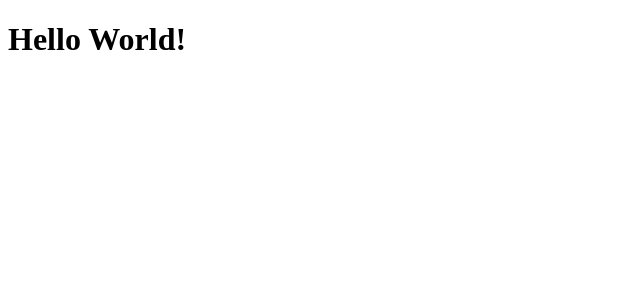
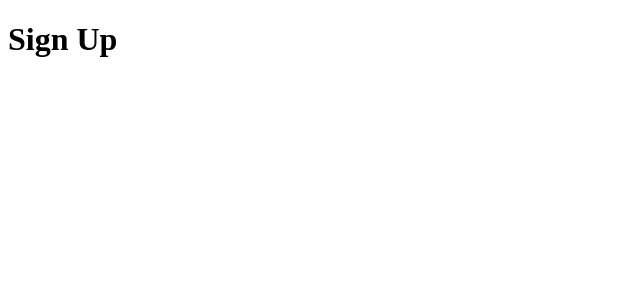
Before and after one commit to mardsonferreira/dotaks, a React (Create React App) app in the folder front-end/: page /register in a window 1280 px wide. Shown: the top 300 px of the page, without its empty margins (0-640 px from the left). Built offline with nearby package versions, Linux system fonts and the light colour scheme.

Commit message:
Configuring eslint and creating initial routes

```diff
--- a/front-end/src/App.tsx
+++ b/front-end/src/App.tsx
@@ -1,7 +1,15 @@
-import React from 'react';
+import React from "react"
+import { Router } from "react-router-dom"
+
+import Routes from "./routes"
+import history from "./services/history"
 
 function App() {
-  return <h1>Hello World!</h1>;
+    return (
+        <Router history={history}>
+            <Routes />
+        </Router>
+    )
 }
 
-export default App;
+export default App
--- /dev/null
+++ b/front-end/src/pages/Dashboard/index.tsx
@@ -0,0 +1,9 @@
+import React from "react"
+
+// import { Container } from './styles';
+
+const Dashboard: React.FC = () => {
+    return <h1>Dashboard</h1>
+}
+
+export default Dashboard
--- /dev/null
+++ b/front-end/src/pages/Profile/index.tsx
@@ -0,0 +1,9 @@
+import React from "react"
+
+// import { Container } from './styles';
+
+const Profile: React.FC = () => {
+    return <h1>Profile</h1>
+}
+
+export default Profile
--- /dev/null
+++ b/front-end/src/pages/SignIn/index.tsx
@@ -0,0 +1,9 @@
+import React from "react"
+
+// import { Container } from './styles';
+
+const SignIn: React.FC = () => {
+    return <h1>Sign In</h1>
+}
+
+export default SignIn
--- /dev/null
+++ b/front-end/src/pages/SignUp/index.tsx
@@ -0,0 +1,9 @@
+import React from "react"
+
+// import { Container } from './styles';
+
+const SignUp: React.FC = () => {
+    return <h1> Sign Up</h1>
+}
+
+export default SignUp
--- /dev/null
+++ b/front-end/src/routes/index.tsx
@@ -0,0 +1,21 @@
+import React from "react"
+import { Switch, Route } from "react-router-dom"
+
+import SignIn from "../pages/SignIn"
+import SignUp from "../pages/SignUp"
+
+import Profile from "../pages/Profile"
+import Dashboard from "../pages/Dashboard"
+
+const Routes: React.FC = () => {
+    return (
+        <Switch>
+            <Route path="/" exact component={SignIn} />
+            <Route path="/register" component={SignUp} />
+            <Route path="/dashboard" component={Dashboard} />
+            <Route path="/profile" component={Profile} />
+        </Switch>
+    )
+}
+
+export default Routes
--- /dev/null
+++ b/front-end/src/services/history.tsx
@@ -0,0 +1,5 @@
+import { createBrowserHistory } from "history";
+
+const history = createBrowserHistory();
+
+export default history;
--- a/front-end/tsconfig.json
+++ b/front-end/tsconfig.json
@@ -18,9 +18,10 @@
     "resolveJsonModule": true,
     "isolatedModules": true,
     "noEmit": true,
-    "jsx": "react-jsx"
+    "jsx": "react-jsx",
+    "noImplicitAny": false
   },
   "include": [
     "src"
-  ]
+  ],
 }
```
Also changed, not shown: front-end/package.json (+18 -0 lines), front-end/src/index.tsx (+4 -6 lines), front-end/.eslintrc.json (added), front-end/.prettierrc.json (added), 1 other file (tests, documents, lock files or other folders).
